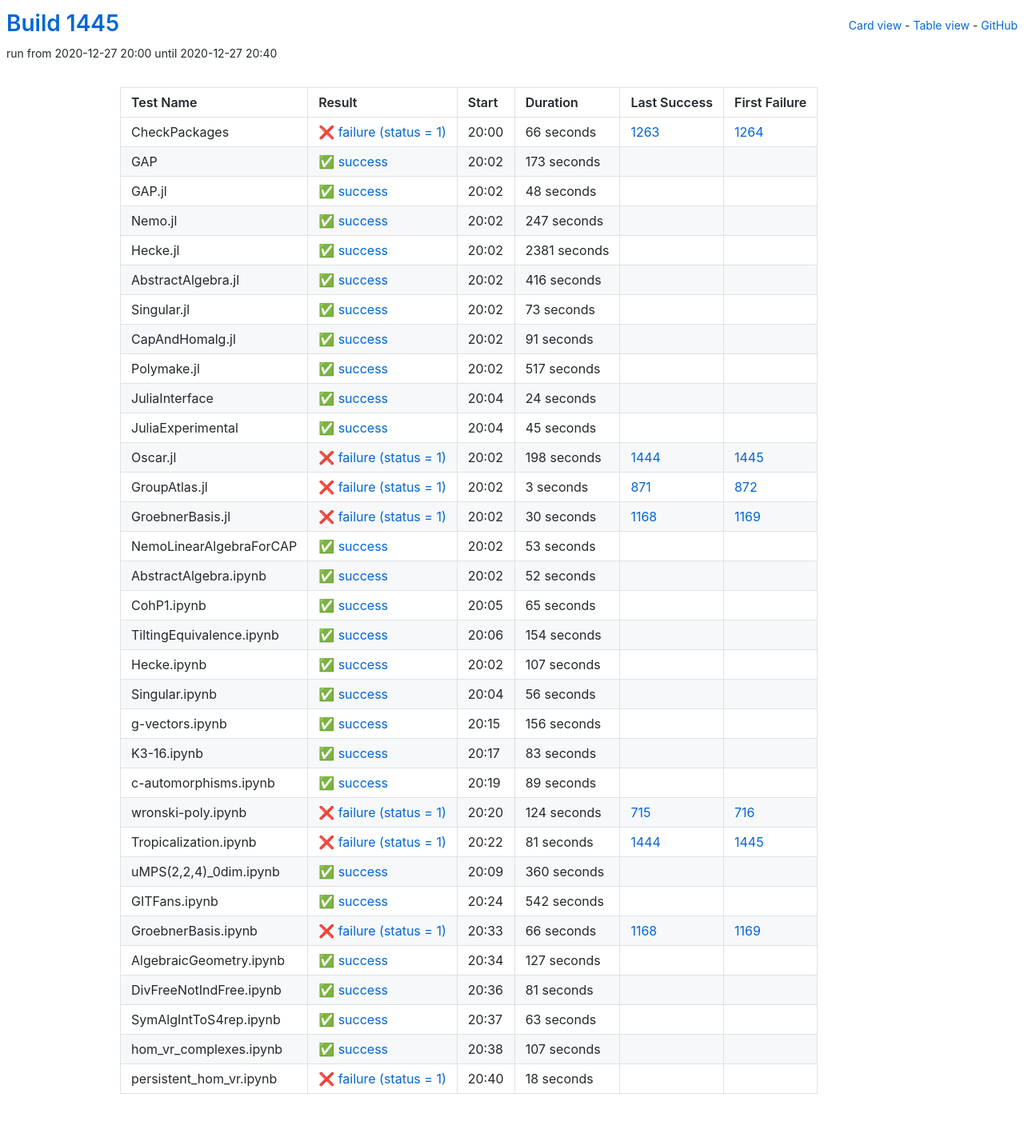
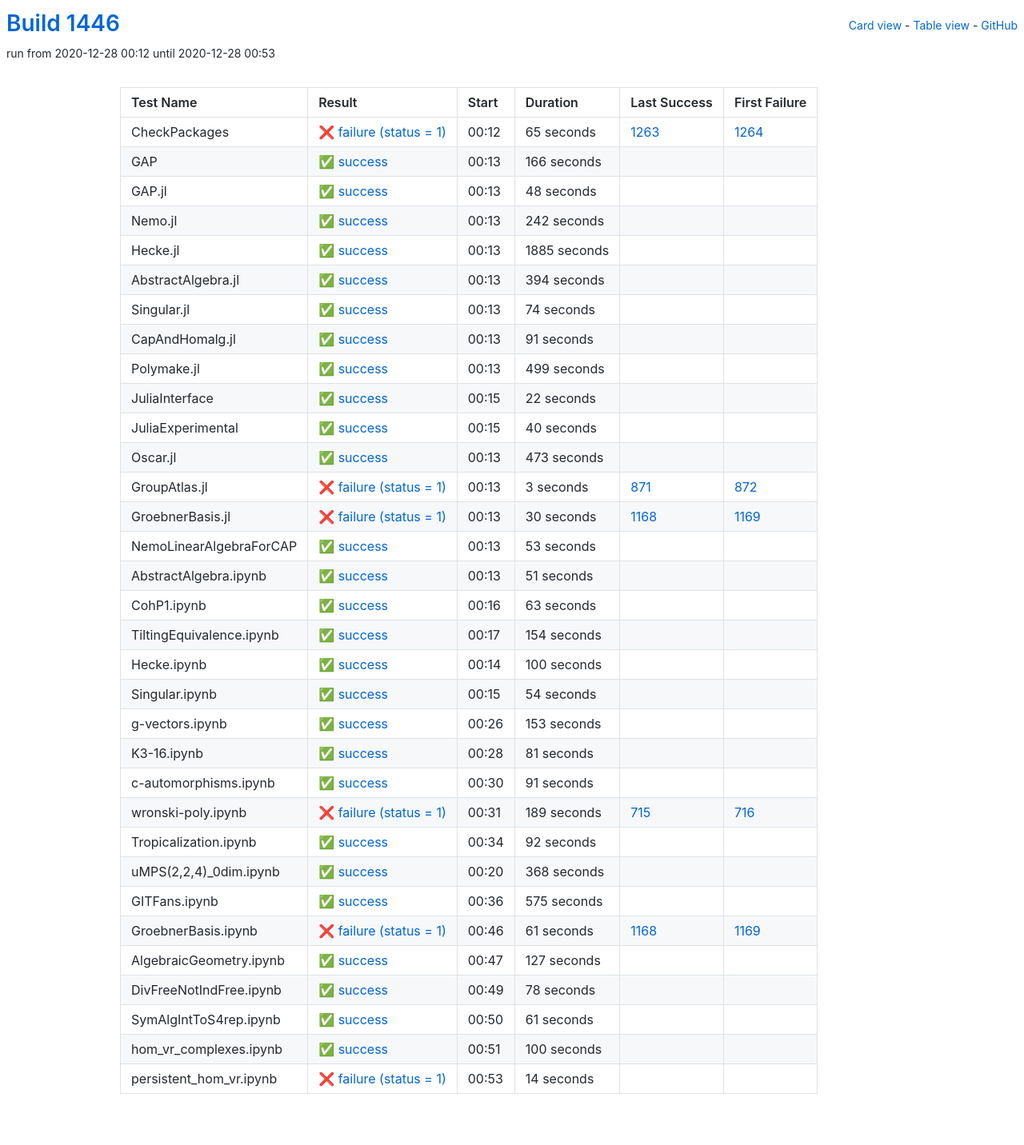
Before and after one commit to oscar-system/oscar-ci-status-stable, a Jekyll site: the page built from table.html, in a window 1280 px wide. Shown: the whole page at 80% size. Built offline with Jekyll 4.4.1, drawn with Linux system fonts in a browser that asks for light colours.

Commit message:
Build #1446

```diff
--- a/_data/ci.yml
+++ b/_data/ci.yml
@@ -1,6 +1,6 @@
 ---
-build: 1445
-build_url: https://oscarci.mathematik.uni-kl.de/job/oscar-stable/1445/
+build: 1446
+build_url: https://oscarci.mathematik.uni-kl.de/job/oscar-stable/1446/
 job: oscar-stable
 organization: oscar-system
 repo: oscar-ci-status-stable
@@ -8,32 +8,32 @@ repourl: https://github.com/oscar-system/oscar-ci-status-stable
 tests:
 - name: CheckPackages
   id: checkpackages
-  log: https://oscarci.mathematik.uni-kl.de/job/oscar-stable/1445/artifact/logs/build-1445/CheckPackages.log
-  start: 2020-12-27 20:00
+  log: https://oscarci.mathematik.uni-kl.de/job/oscar-stable/1446/artifact/logs/build-1446/CheckPackages.log
+  start: 2020-12-28 00:12
   success: false
   exitcode: 1
   status: failure
-  duration: 66
+  duration: 65
   last_success: 1263
   last_success_url: https://oscarci.mathematik.uni-kl.de/job/oscar-stable/1263/
   first_failure: 1264
   first_failure_url: https://oscarci.mathematik.uni-kl.de/job/oscar-stable/1264/
 - name: GAP
   id: gap
-  log: https://oscarci.mathematik.uni-kl.de/job/oscar-stable/1445/artifact/logs/build-1445/GAP.log
-  start: 2020-12-27 20:02
+  log: https://oscarci.mathematik.uni-kl.de/job/oscar-stable/1446/artifact/logs/build-1446/GAP.log
+  start: 2020-12-28 00:13
   success: true
   exitcode: 0
   status: success
-  duration: 173
+  duration: 166
   last_success: false
   last_success_url:
   first_failure: false
   first_failure_url:
 - name: GAP.jl
   id: gap-jl
-  log: https://oscarci.mathematik.uni-kl.de/job/oscar-stable/1445/artifact/logs/build-1445/GAP.jl.log
-  start: 2020-12-27 20:02
+  log: https://oscarci.mathematik.uni-kl.de/job/oscar-stable/1446/artifact/logs/build-1446/GAP.jl.log
+  start: 2020-12-28 00:13
   success: true
   exitcode: 0
   status: success
@@ -44,56 +44,56 @@ tests:
   first_failure_url:
 - name: Nemo.jl
   id: nemo-jl
-  log: https://oscarci.mathematik.uni-kl.de/job/oscar-stable/1445/artifact/logs/build-1445/Nemo.jl.log
-  start: 2020-12-27 20:02
+  log: https://oscarci.mathematik.uni-kl.de/job/oscar-stable/1446/artifact/logs/build-1446/Nemo.jl.log
+  start: 2020-12-28 00:13
   success: true
   exitcode: 0
   status: success
-  duration: 247
+  duration: 242
   last_success: false
   last_success_url:
   first_failure: false
   first_failure_url:
 - name: Hecke.jl
   id: hecke-jl
-  log: https://oscarci.mathematik.uni-kl.de/job/oscar-stable/1445/artifact/logs/build-1445/Hecke.jl.log
-  start: 2020-12-27 20:02
+  log: https://oscarci.mathematik.uni-kl.de/job/oscar-stable/1446/artifact/logs/build-1446/Hecke.jl.log
+  start: 2020-12-28 00:13
   success: true
   exitcode: 0
   status: success
-  duration: 2381
+  duration: 1885
   last_success: false
   last_success_url:
   first_failure: false
   first_failure_url:
 - name: AbstractAlgebra.jl
   id: abstractalgebra-jl
-  log: https://oscarci.mathematik.uni-kl.de/job/oscar-stable/1445/artifact/logs/build-1445/AbstractAlgebra.jl.log
-  start: 2020-12-27 20:02
+  log: https://oscarci.mathematik.uni-kl.de/job/oscar-stable/1446/artifact/logs/build-1446/AbstractAlgebra.jl.log
+  start: 2020-12-28 00:13
   success: true
   exitcode: 0
   status: success
-  duration: 416
+  duration: 394
   last_success: false
   last_success_url:
   first_failure: false
   first_failure_url:
 - name: Singular.jl
   id: singular-jl
-  log: https://oscarci.mathematik.uni-kl.de/job/oscar-stable/1445/artifact/logs/build-1445/Singular.jl.log
-  start: 2020-12-27 20:02
+  log: https://oscarci.mathematik.uni-kl.de/job/oscar-stable/1446/artifact/logs/build-1446/Singular.jl.log
+  start: 2020-12-28 00:13
   success: true
   exitcode: 0
   status: success
-  duration: 73
+  duration: 74
   last_success: false
   last_success_url:
   first_failure: false
   first_failure_url:
 - name: CapAndHomalg.jl
   id: capandhomalg-jl
-  log: https://oscarci.mathematik.uni-kl.de/job/oscar-stable/1445/artifact/logs/build-1445/CapAndHomalg.jl.log
-  start: 2020-12-27 20:02
+  log: https://oscarci.mathematik.uni-kl.de/job/oscar-stable/1446/artifact/logs/build-1446/CapAndHomalg.jl.log
+  start: 2020-12-28 00:13
   success: true
   exitcode: 0
   status: success
@@ -104,56 +104,56 @@ tests:
   first_failure_url:
 - name: Polymake.jl
   id: polymake-jl
-  log: https://oscarci.mathematik.uni-kl.de/job/oscar-stable/1445/artifact/logs/build-1445/Polymake.jl.log
-  start: 2020-12-27 20:02
+  log: https://oscarci.mathematik.uni-kl.de/job/oscar-stable/1446/artifact/logs/build-1446/Polymake.jl.log
+  start: 2020-12-28 00:13
   success: true
   exitcode: 0
   status: success
-  duration: 517
+  duration: 499
   last_success: false
   last_success_url:
   first_failure: false
   first_failure_url:
 - name: JuliaInterface
   id: juliainterface
-  log: https://oscarci.mathematik.uni-kl.de/job/oscar-stable/1445/artifact/logs/build-1445/JuliaInterface.log
-  start: 2020-12-27 20:04
+  log: https://oscarci.mathematik.uni-kl.de/job/oscar-stable/1446/artifact/logs/build-1446/JuliaInterface.log
+  start: 2020-12-28 00:15
   success: true
   exitcode: 0
   status: success
-  duration: 24
+  duration: 22
   last_success: false
   last_success_url:
   first_failure: false
   first_failure_url:
 - name: JuliaExperimental
   id: juliaexperimental
-  log: https://oscarci.mathematik.uni-kl.de/job/oscar-stable/1445/artifact/logs/build-1445/JuliaExperimental.log
-  start: 2020-12-27 20:04
+  log: https://oscarci.mathematik.uni-kl.de/job/oscar-stable/1446/artifact/logs/build-1446/JuliaExperimental.log
+  start: 2020-12-28 00:15
   success: true
   exitcode: 0
   status: success
-  duration: 45
+  duration: 40
   last_success: false
   last_success_url:
   first_failure: false
   first_failure_url:
 - name: Oscar.jl
   id: oscar-jl
-  log: https://oscarci.mathematik.uni-kl.de/job/oscar-stable/1445/artifact/logs/build-1445/Oscar.jl.log
-  start: 2020-12-27 20:02
-  success: false
-  exitcode: 1
-  status: failure
-  duration: 198
-  last_success: 1444
-  last_success_url: https://oscarci.mathematik.uni-kl.de/job/oscar-stable/1444/
-  first_failure: 1445
-  first_failure_url: https://oscarci.mathematik.uni-kl.de/job/oscar-stable/1445/
+  log: https://oscarci.mathematik.uni-kl.de/job/oscar-stable/1446/artifact/logs/build-1446/Oscar.jl.log
+  start: 2020-12-28 00:13
+  success: true
+  exitcode: 0
+  status: success
+  duration: 473
+  last_success: false
+  last_success_url:
+  first_failure: false
+  first_failure_url:
 - name: GroupAtlas.jl
   id: groupatlas-jl
-  log: https://oscarci.mathematik.uni-kl.de/job/oscar-stable/1445/artifact/logs/build-1445/GroupAtlas.jl.log
-  start: 2020-12-27 20:02
+  log: https://oscarci.mathematik.uni-kl.de/job/oscar-stable/1446/artifact/logs/build-1446/GroupAtlas.jl.log
+  start: 2020-12-28 00:13
   success: false
   exitcode: 1
   status: failure
@@ -164,8 +164,8 @@ tests:
   first_failure_url: https://oscarci.mathematik.uni-kl.de/job/oscar-stable/872/
 - name: GroebnerBasis.jl
   id: groebnerbasis-jl
-  log: https://oscarci.mathematik.uni-kl.de/job/oscar-stable/1445/artifact/logs/build-1445/GroebnerBasis.jl.log
-  start: 2020-12-27 20:02
+  log: https://oscarci.mathematik.uni-kl.de/job/oscar-stable/1446/artifact/logs/build-1446/GroebnerBasis.jl.log
+  start: 2020-12-28 00:13
   success: false
   exitcode: 1
   status: failure
@@ -176,8 +176,8 @@ tests:
   first_failure_url: https://oscarci.mathematik.uni-kl.de/job/oscar-stable/1169/
 - name: NemoLinearAlgebraForCAP
   id: nemolinearalgebraforcap
-  log: https://oscarci.mathematik.uni-kl.de/job/oscar-stable/1445/artifact/logs/build-1445/NemoLinearAlgebraForCAP.log
-  start: 2020-12-27 20:02
+  log: https://oscarci.mathematik.uni-kl.de/job/oscar-stable/1446/artifact/logs/build-1446/NemoLinearAlgebraForCAP.log
+  start: 2020-12-28 00:13
   success: true
   exitcode: 0
   status: success
@@ -188,32 +188,32 @@ tests:
   first_failure_url:
 - name: AbstractAlgebra.ipynb
   id: abstractalgebra-ipynb
-  log: https://oscarci.mathematik.uni-kl.de/job/oscar-stable/1445/artifact/logs/build-1445/AbstractAlgebra.ipynb.log
-  start: 2020-12-27 20:02
+  log: https://oscarci.mathematik.uni-kl.de/job/oscar-stable/1446/artifact/logs/build-1446/AbstractAlgebra.ipynb.log
+  start: 2020-12-28 00:13
   success: true
   exitcode: 0
   status: success
-  duration: 52
+  duration: 51
   last_success: false
   last_success_url:
   first_failure: false
   first_failure_url:
 - name: CohP1.ipynb
   id: cohp1-ipynb
-  log: https://oscarci.mathematik.uni-kl.de/job/oscar-stable/1445/artifact/logs/build-1445/CohP1.ipynb.log
-  start: 2020-12-27 20:05
+  log: https://oscarci.mathematik.uni-kl.de/job/oscar-stable/1446/artifact/logs/build-1446/CohP1.ipynb.log
+  start: 2020-12-28 00:16
   success: true
   exitcode: 0
   status: success
-  duration: 65
+  duration: 63
   last_success: false
   last_success_url:
   first_failure: false
   first_failure_url:
 - name: TiltingEquivalence.ipynb
   id: tiltingequivalence-ipynb
-  log: https://oscarci.mathematik.uni-kl.de/job/oscar-stable/1445/artifact/logs/build-1445/TiltingEquivalence.ipynb.log
-  start: 2020-12-27 20:06
+  log: https://oscarci.mathematik.uni-kl.de/job/oscar-stable/1446/artifact/logs/build-1446/TiltingEquivalence.ipynb.log
+  start: 2020-12-28 00:17
   success: true
   exitcode: 0
   status: success
@@ -224,128 +224,128 @@ tests:
   first_failure_url:
 - name: Hecke.ipynb
   id: hecke-ipynb
-  log: https://oscarci.mathematik.uni-kl.de/job/oscar-stable/1445/artifact/logs/build-1445/Hecke.ipynb.log
-  start: 2020-12-27 20:02
+  log: https://oscarci.mathematik.uni-kl.de/job/oscar-stable/1446/artifact/logs/build-1446/Hecke.ipynb.log
+  start: 2020-12-28 00:14
   success: true
   exitcode: 0
   status: success
-  duration: 107
+  duration: 100
   last_success: false
   last_success_url:
   first_failure: false
   first_failure_url:
 - name: Singular.ipynb
   id: singular-ipynb
-  log: https://oscarci.mathematik.uni-kl.de/job/oscar-stable/1445/artifact/logs/build-1445/Singular.ipynb.log
-  start: 2020-12-27 20:04
+  log: https://oscarci.mathematik.uni-kl.de/job/oscar-stable/1446/artifact/logs/build-1446/Singular.ipynb.log
+  start: 2020-12-28 00:15
   success: true
   exitcode: 0
   status: success
-  duration: 56
+  duration: 54
   last_success: false
   last_success_url:
   first_failure: false
   first_failure_url:
 - name: g-vectors.ipynb
   id: g-vectors-ipynb
-  log: https://oscarci.mathematik.uni-kl.de/job/oscar-stable/1445/artifact/logs/build-1445/g-vectors.ipynb.log
-  start: 2020-12-27 20:15
+  log: https://oscarci.mathematik.uni-kl.de/job/oscar-stable/1446/artifact/logs/build-1446/g-vectors.ipynb.log
+  start: 2020-12-28 00:26
   success: true
   exitcode: 0
   status: success
-  duration: 156
+  duration: 153
   last_success: false
   last_success_url:
   first_failure: false
   first_failure_url:
 - name: K3-16.ipynb
   id: k3-16-ipynb
-  log: https://oscarci.mathematik.uni-kl.de/job/oscar-stable/1445/artifact/logs/build-1445/K3-16.ipynb.log
-  start: 2020-12-27 20:17
+  log: https://oscarci.mathematik.uni-kl.de/job/oscar-stable/1446/artifact/logs/build-1446/K3-16.ipynb.log
+  start: 2020-12-28 00:28
   success: true
   exitcode: 0
   status: success
-  duration: 83
+  duration: 81
   last_success: false
   last_success_url:
   first_failure: false
   first_failure_url:
 - name: c-automorphisms.ipynb
   id: c-automorphisms-ipynb
-  log: https://oscarci.mathematik.uni-kl.de/job/oscar-stable/1445/artifact/logs/build-1445/c-automorphisms.ipynb.log
-  start: 2020-12-27 20:19
+  log: https://oscarci.mathematik.uni-kl.de/job/oscar-stable/1446/artifact/logs/build-1446/c-automorphisms.ipynb.log
+  start: 2020-12-28 00:30
   success: true
   exitcode: 0
   status: success
-  duration: 89
+  duration: 91
   last_success: false
   last_success_url:
   first_failure: false
   first_failure_url:
 - name: wronski-poly.ipynb
   id: wronski-poly-ipynb
-  log: https://oscarci.mathematik.uni-kl.de/job/oscar-stable/1445/artifact/logs/build-1445/wronski-poly.ipynb.log
-  start: 2020-12-27 20:20
+  log: https://oscarci.mathematik.uni-kl.de/job/oscar-stable/1446/artifact/logs/build-1446/wronski-poly.ipynb.log
+  start: 2020-12-28 00:31
   success: false
   exitcode: 1
   status: failure
-  duration: 124
+  duration: 189
   last_success: 715
   last_success_url: https://oscarci.mathematik.uni-kl.de/job/oscar-stable/715/
   first_failure: 716
   first_failure_url: https://oscarci.mathematik.uni-kl.de/job/oscar-stable/716/
 - name: Tropicalization.ipynb
   id: tropicalization-ipynb
-  log: https://oscarci.mathematik.uni-kl.de/job/oscar-stable/1445/artifact/logs/build-1445/Tropicalization.ipynb.log
-  start: 2020-12-27 20:22
-  success: false
-  exitcode: 1
-  status: failure
-  duration: 81
-  last_success: 1444
-  last_success_url: https://oscarci.mathematik.uni-kl.de/job/oscar-stable/1444/
-  first_failure: 1445
-  first_failure_url: https://oscarci.mathematik.uni-kl.de/job/oscar-stable/1445/
-- name: uMPS(2,2,4)_0dim.ipynb
-  id: umps-2-2-4-0dim-ipynb
-  log: https://oscarci.mathematik.uni-kl.de/job/oscar-stable/1445/artifact/logs/build-1445/uMPS-2-2-4-_0dim.ipynb.log
-  start: 2020-12-27 20:09
+  log: https://oscarci.mathematik.uni-kl.de/job/oscar-stable/1446/artifact/logs/build-1446/Tropicalization.ipynb.log
+  start: 2020-12-28 00:34
   success: true
   exitcode: 0
   status: success
-  duration: 360
+  duration: 92
+  last_success: false
+  last_success_url:
+  first_failure: false
+  first_failure_url:
+- name: uMPS(2,2,4)_0dim.ipynb
+  id: umps-2-2-4-0dim-ipynb
+  log: https://oscarci.mathematik.uni-kl.de/job/oscar-stable/1446/artifact/logs/build-1446/uMPS-2-2-4-_0dim.ipynb.log
+  start: 2020-12-28 00:20
+  success: true
+  exitcode: 0
+  status: success
+  duration: 368
   last_success: false
   last_success_url:
   first_failure: false
   first_failure_url:
 - name: GITFans.ipynb
   id: gitfans-ipynb
-  log: https://oscarci.mathematik.uni-kl.de/job/oscar-stable/1445/artifact/logs/build-1445/GITFans.ipynb.log
-  start: 2020-12-27 20:24
+  log: https://oscarci.mathematik.uni-kl.de/job/oscar-stable/1446/artifact/logs/build-1446/GITFans.ipynb.log
+  start: 2020-12-28 00:36
   success: true
   exitcode: 0
   status: success
-  duration: 542
+  duration: 575
   last_success: false
   last_success_url:
   first_failure: false
   first_failure_url:
 - name: GroebnerBasis.ipynb
   id: groebnerbasis-ipynb
-  log: https://oscarci.mathematik.uni-kl.de/job/oscar-stable/1445/artifact/logs/build-1445/GroebnerBasis.ipynb.log
-  start: 2020-12-27 20:33
+  log: https://oscarci.mathematik.uni-kl.de/job/oscar-stable/1446/artifact/logs/build-1446/GroebnerBasis.ipynb.log
+  start: 2020-12-28 00:46
   success: false
   exitcode: 1
   status: failure
-  duration: 66
+  duration: 61
   last_success: 1168
   last_success_url: https://oscarci.mathematik.uni-kl.de/job/oscar-stable/1168/
   first_failure: 1169
   first_failure_url: https://oscarci.mathematik.uni-kl.de/job/oscar-stable/1169/
 - name: AlgebraicGeometry.ipynb
   id: algebraicgeometry-ipynb
-  log: https://oscarci.mathematik.uni-kl.de/job/oscar-stable/1445/artifact/logs/build-1445/AlgebraicGeometry.ipynb.log
-  start: 2020-12-27 20:34
+  log: https://oscarci.mathematik.uni-kl.de/job/oscar-stable/1446/artifact/logs/build-1446/AlgebraicGeometry.ipynb.log
+  start: 2020-12-28 00:47
   success: true
   exitcode: 0
   status: success
@@ -356,48 +356,48 @@ tests:
   first_failure_url:
 - name: DivFreeNotIndFree.ipynb
   id: divfreenotindfree-ipynb
-  log: https://oscarci.mathematik.uni-kl.de/job/oscar-stable/1445/artifact/logs/build-1445/DivFreeNotIndFree.ipynb.log
-  start: 2020-12-27 20:36
+  log: https://oscarci.mathematik.uni-kl.de/job/oscar-stable/1446/artifact/logs/build-1446/DivFreeNotIndFree.ipynb.log
+  start: 2020-12-28 00:49
   success: true
   exitcode: 0
   status: success
-  duration: 81
+  duration: 78
   last_success: false
   last_success_url:
   first_failure: false
   first_failure_url:
 - name: SymAlgIntToS4rep.ipynb
   id: symalginttos4rep-ipynb
-  log: https://oscarci.mathematik.uni-kl.de/job/oscar-stable/1445/artifact/logs/build-1445/SymAlgIntToS4rep.ipynb.log
-  start: 2020-12-27 20:37
+  log: https://oscarci.mathematik.uni-kl.de/job/oscar-stable/1446/artifact/logs/build-1446/SymAlgIntToS4rep.ipynb.log
+  start: 2020-12-28 00:50
   success: true
   exitcode: 0
   status: success
-  duration: 63
+  duration: 61
   last_success: false
   last_success_url:
   first_failure: false
   first_failure_url:
 - name: hom_vr_complexes.ipynb
   id: hom-vr-complexes-ipynb
-  log: https://oscarci.mathematik.uni-kl.de/job/oscar-stable/1445/artifact/logs/build-1445/hom_vr_complexes.ipynb.log
-  start: 2020-12-27 20:38
+  log: https://oscarci.mathematik.uni-kl.de/job/oscar-stable/1446/artifact/logs/build-1446/hom_vr_complexes.ipynb.log
+  start: 2020-12-28 00:51
   success: true
   exitcode: 0
   status: success
-  duration: 107
+  duration: 100
   last_success: false
   last_success_url:
   first_failure: false
   first_failure_url:
 - name: persistent_hom_vr.ipynb
   id: persistent-hom-vr-ipynb
-  log: https://oscarci.mathematik.uni-kl.de/job/oscar-stable/1445/artifact/logs/build-1445/persistent_hom_vr.ipynb.log
-  start: 2020-12-27 20:40
+  log: https://oscarci.mathematik.uni-kl.de/job/oscar-stable/1446/artifact/logs/build-1446/persistent_hom_vr.ipynb.log
+  start: 2020-12-28 00:53
   success: false
   exitcode: 1
   status: failure
-  duration: 18
+  duration: 14
   last_success: false
   last_success_url:
   first_failure: false
```
Also changed, not shown: README.md.
